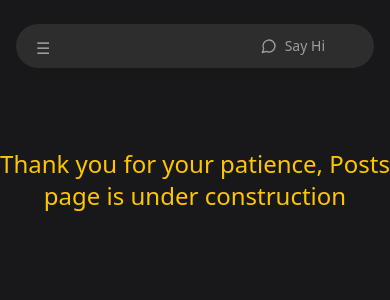
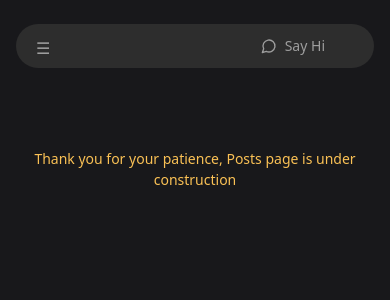
Before and after one commit to msk-saad/portfolio, a React (Vite) app: page /posts in a window 390 px wide. Shown: the top 300 px of the page. Built offline with nearby package versions, Linux system fonts and the light colour scheme.

Commit message:
minor change

```diff
--- a/src/Components/Pages/Posts.jsx
+++ b/src/Components/Pages/Posts.jsx
@@ -1,9 +1,10 @@
 import React from 'react'
+import '../../styles/posts.css'
 
 const Posts = () => {
 
   return (
-    <p className='text-yellow-400 text-2xl text-center font-medium'>Thank you for your patience, Posts page is under construction</p>
+    <p className='posts'>Thank you for your patience, Posts page is under construction</p>
   )
 }
 
--- a/src/styles/home.css
+++ b/src/styles/home.css
@@ -67,7 +67,7 @@
 }
 
 .about .special-text {
-  color: #4ade80;
+  color: #fac155;
   /* display: none; */
 }
 
@@ -184,7 +184,7 @@
   }
 
   .about .special-text {
-    color: #4ade80;
+    color: #fac155;
   }
 
   .extra-btns {
--- /dev/null
+++ b/src/styles/posts.css
@@ -0,0 +1,14 @@
+.posts {
+  color: #fac155;
+  font-size: 1.5rem;
+  text-align: center;
+  font-weight: 500;
+}
+
+@media (max-width: 640px) {
+  .posts {
+    color: #fac155;
+    font-size: 0.875rem;
+
+  }
+}
```
